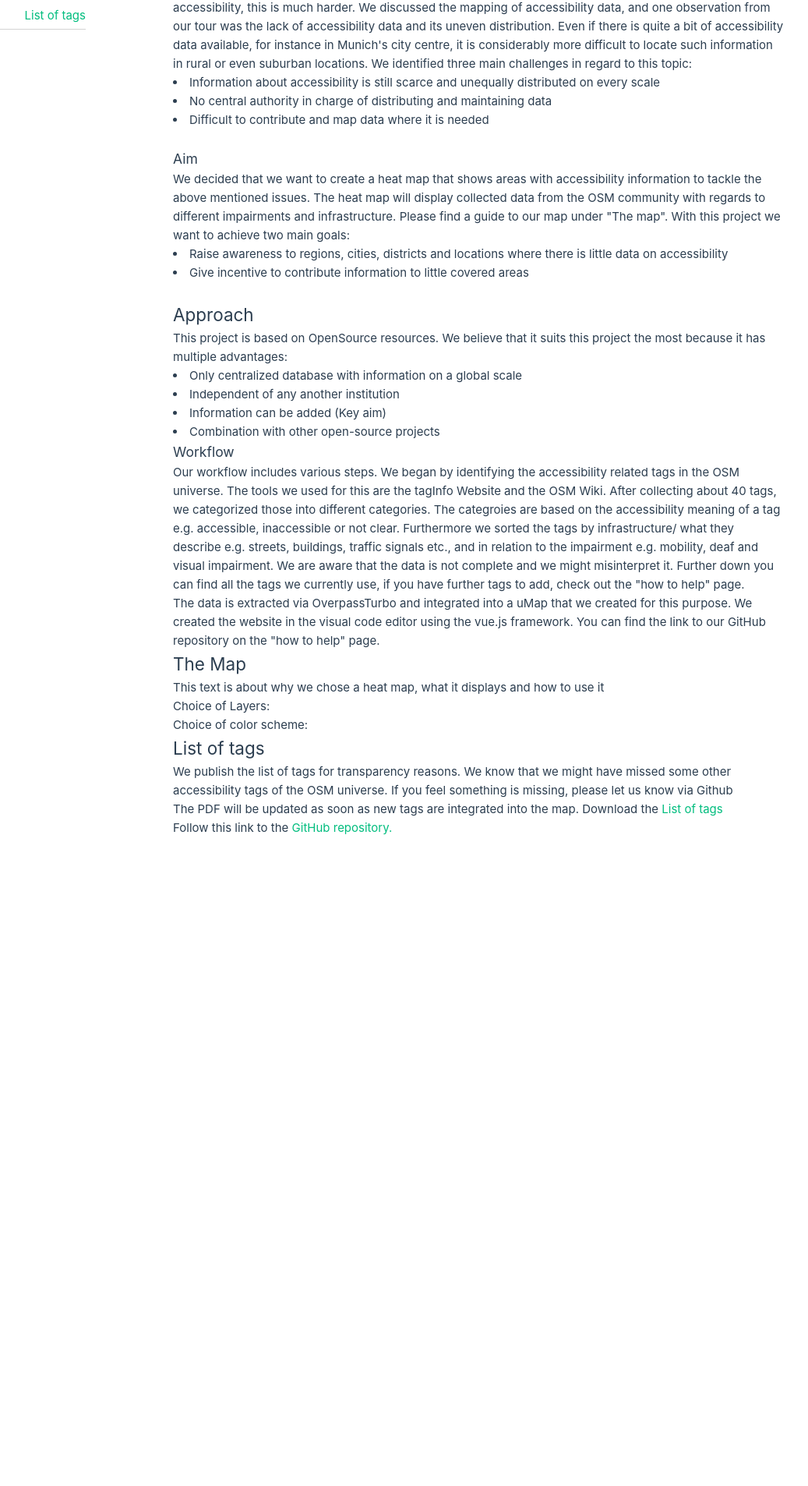
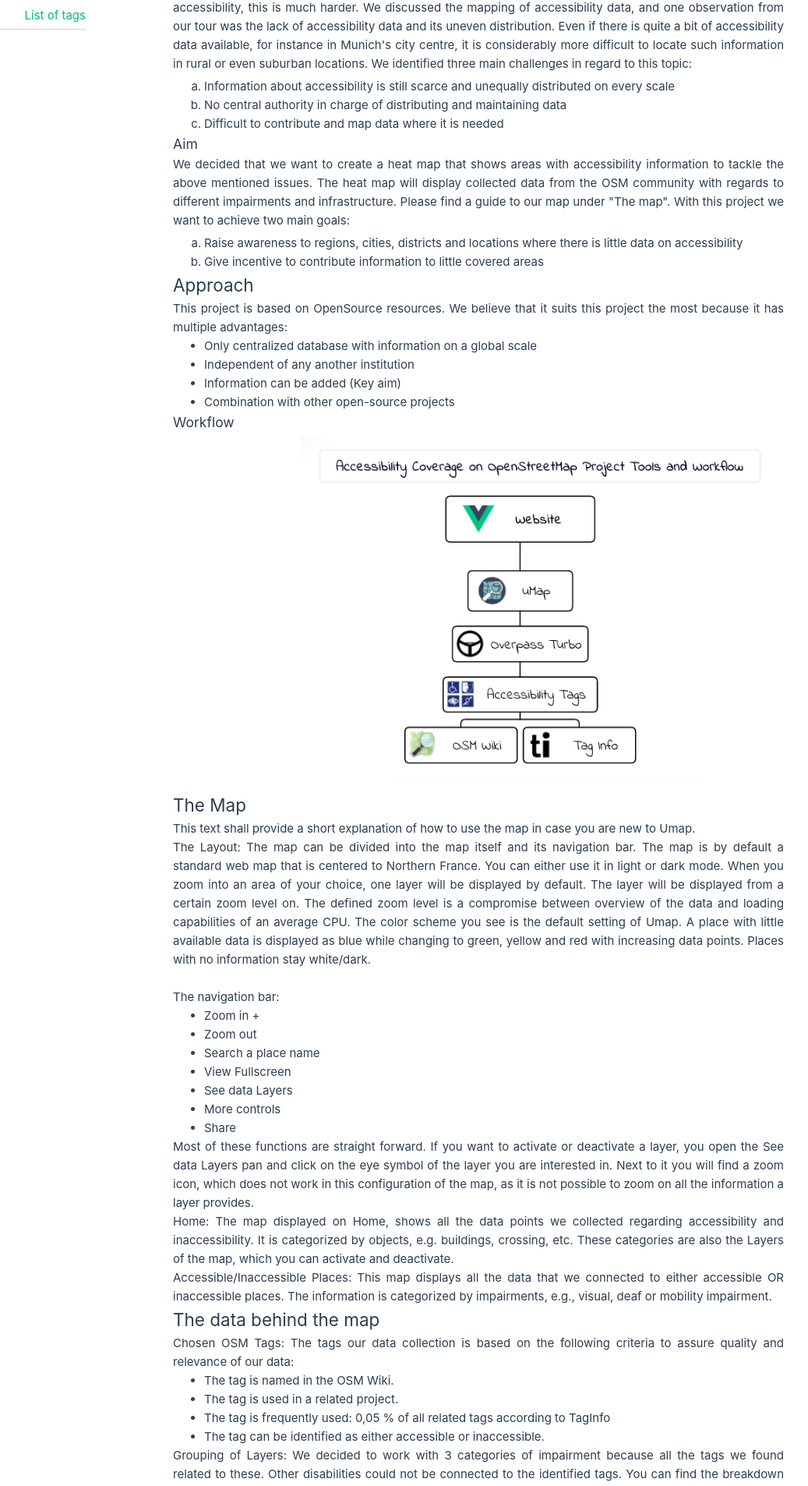
Before and after one commit to sammyhawkrad/osm-accessibility-coverage, a Vue app: page /#/about in a window 1280 px wide. Shown: the part 274-2180 px from the top of the page at 78% size, without its empty margins (146-1183 px from the left). Before the commit the page ends 1348 px from the top, so only its background shows below. Built offline with nearby package versions, Linux system fonts and the light colour scheme.

Commit message:
aboutpage edits

```diff
--- a/src/views/AboutView.vue
+++ b/src/views/AboutView.vue
@@ -10,7 +10,9 @@
     </section>
     <section id="content">
       <article id="background">
+
         <h1>About this project</h1>
+
         <h2>Motivation</h2>
           <p>We went to the "Pfennigparade" foundation in Munich, which runs a rehabilitation facility for persons with disabilities,
             as part of a class assignment at the Technical University of Munich.
@@ -22,62 +24,100 @@
             Even if there is quite a bit of accessibility data available,
             for instance in Munich's city centre, it is considerably more difficult to locate such information
             in rural or even suburban locations.
-            We identified three main challenges in regard to this topic:<br />
-            <li>Information about accessibility is still scarce and unequally
-                distributed on every scale</li>
+            We identified three main challenges in regard to this topic:</p>
+          <ol>
+            <li>Information about accessibility is still scarce and unequally distributed on every scale</li>
             <li>No central authority in charge of distributing and maintaining data</li>
-            <li>Difficult to contribute and map data where it is needed</li><br /></p>
-        <h3>Aim</h3>
+            <li>Difficult to contribute and map data where it is needed</li>
+          </ol>
+
+          <h3>Aim</h3>
           <p>We decided that we want to create a heat map that shows areas with accessibility information
             to tackle the above mentioned issues.
             The heat map will display collected data from the OSM community with regards to different impairments and infrastructure.
             Please find a guide to our map under "The map".
-            With this project we want to achieve two main goals: <br />
-          <li>Raise awareness to regions, cities, districts and locations where there is little data on
+            With this project we want to achieve two main goals:</p>
+          <ol>
+            <li>Raise awareness to regions, cities, districts and locations where there is little data on
           accessibility</li>
-          <li>Give incentive to contribute information to little covered areas</li><br /></p>
+          <li>Give incentive to contribute information to little covered areas</li>
+        </ol>
       </article>
+
       <article id="approach">
         <h2>Approach</h2>
           <p>
             This project is based on OpenSource resources.
-			       We believe that it suits this project the most because it has multiple advantages: <br />
-			      <li>Only centralized database with information on a global scale</li>
+			       We believe that it suits this project the most because it has multiple advantages:</p>
+			     <ul>
+            <li>Only centralized database with information on a global scale</li>
 			      <li>Independent of any another institution</li>
 			      <li>Information can be added (Key aim)</li>
 			      <li>Combination with other open-source projects</li>
+          </ul>
+
+        <h3>Workflow</h3>
+          <p>
+            <img src= "/src/assets/gomap/workflow.png" alt="Image that shows the workflow" width="600" height="auto">
           </p>
-        <h3>Workflow</h3>
-          <p>Our workflow includes various steps.
-			      We began by identifying the accessibility related tags in the OSM universe.
-			      The tools we used for this are the tagInfo Website and the OSM Wiki.
-		      	After collecting about 40 tags, we categorized those into different categories.
-			      The categroies are based on the accessibility meaning of a tag e.g. accessible, inaccessible or not clear.
-			      Furthermore we sorted the tags by infrastructure/ what they describe e.g. streets, buildings, traffic signals etc.,
-			      and in relation to the impairment e.g. mobility, deaf and visual impairment.
-			      We are aware that the data is not complete and we might misinterpret it.
-			      Further down you can find all the tags we currently use, if you have further tags to add, check out the "how to help" page.<br />
-			      The data is extracted via OverpassTurbo and integrated into a uMap that we created for this purpose.
-			      We created the website in the visual code editor using the vue.js framework.
-			      You can find the link to our GitHub repository on the "how to help" page.</p>
-          <p></p>
       </article>
-        <article id="themap">
+
+      <article id="themap">
         <h2>The Map</h2>
-        <p> This text is about why we chose a heat map, what it displays and how to use it <br />
-          Choice of Layers:<br />
-          Choice of color scheme:<br />
+        <p>This text shall provide a short explanation of how to use the map in case you are new to Umap.<br />
+            The Layout: The map can be divided into the map itself and its navigation bar.
+            The map is by default a standard web map that is centered to Northern France.
+            You can either use it in light or dark mode.
+            When you zoom into an area of your choice, one layer will be displayed by default.
+            The layer will be displayed from a certain zoom level on.
+            The defined zoom level is a compromise between overview of the data and loading capabilities of an average CPU.
+            The color scheme you see is the default setting of Umap.
+            A place with little available data is displayed as blue while changing to green, yellow and red with increasing data points.
+            Places with no information stay white/dark. </p><br />
+            The navigation bar:
+            <ul>
+              <li>Zoom in +</li>
+              <li>Zoom out</li>
+              <li>Search a place name</li>
+              <li>View Fullscreen</li>
+              <li>See data Layers</li>
+              <li>More controls</li>
+              <li>Share</li>
+            </ul>
+          <p>
+            Most of these functions are straight forward.
+            If you want to activate or deactivate a layer,
+            you open the See data Layers pan and click on the eye symbol of the layer you are interested in.
+            Next to it you will find a zoom icon, which does not work in this configuration of the map,
+            as it is not possible to zoom on all the information a layer provides. <br />
+            Home: The map displayed on Home, shows all the data points we collected regarding accessibility and inaccessibility.
+            It is categorized by objects, e.g. buildings, crossing, etc.
+            These categories are also the Layers of the map, which you can activate and deactivate.<br />
+            Accessible/Inaccessible Places:
+            This map displays all the data that we connected to either accessible OR inaccessible places.
+            The information is categorized by impairments, e.g., visual, deaf or mobility impairment.
         </p>
       </article>
+
       <article id="taglist">
-        <h2>List of tags</h2>
-          <p>We publish the list of tags for transparency reasons.
-            We know that we might have missed some other accessibility tags of the OSM universe.
-            If you feel something is missing, please let us know via Github<br />
-            The PDF will be updated as soon as new tags are integrated into the map.
-            Download the <a href='src\assets\taglist310123.pdf' download="taglist">List of tags</a></p>
+        <h2>The data behind the map</h2>
+          <p>
+            Chosen OSM Tags:
+            The tags our data collection is based on the following criteria to assure quality and relevance of our data:</p>
+            <ul>
+              <li>The tag is named in the OSM Wiki.</li>
+              <li>The tag is used in a related project.</li>
+              <li>The tag is frequently used: 0,05 % of all related tags according to TagInfo</li>
+              <li>The tag can be identified as either accessible or inaccessible.</li>
+            </ul>
+          <p>Grouping of Layers:
+            We decided to work with 3 categories of impairment because all the tags we found related to these.
+            Other disabilities could not be connected to the identified tags.
+            You can find the breakdown of tags and layers <a href='src\assets\taglist310123.pdf' download="taglist">here</a>.</p>
+            <br />
             Follow this link to the <a href="https://github.com/sammyhawkrad/osm-accessibility-coverage">GitHub repository.</a>
       </article>
+
     </section>
   </div>
 </template>
@@ -110,4 +150,22 @@
   margin-left: 15rem;
 }
 
+img{
+  padding: 5px;
+  margin-left: 10rem;
+}
+
+p{
+  text-align: justify;
+}
+
+ol {
+  padding-top: 5px;
+  text-align: justify;
+  list-style-type: lower-alpha;
+}
+
+h1{
+
+}
 </style>
--- a/src/views/HowToContribute.vue
+++ b/src/views/HowToContribute.vue
@@ -66,9 +66,8 @@
       <div class="galleryimg2">
           <img src= "/src/assets/gomap/guideimageStep45.png" alt="Images to show how to use GoMap!!" width="600" height="auto">
         <div class="desc">
-        Step 4: The GoMap!! interface is a map with a cross in its center.
-        You can add information to the places where the cross is by pressing the + button. <br />
-        Step 5: You can either add attributes or add a hint. To add a tag, press attribute. <br />
+        Step 4: To upload the tag press the cloud symbol in the downright corner. <br />
+        Step 5: Now add your comment and source. Press upload. <br />
         </div>
 
       </div>
```
Also changed, not shown: src/assets/gomap/workflow.png (added).
